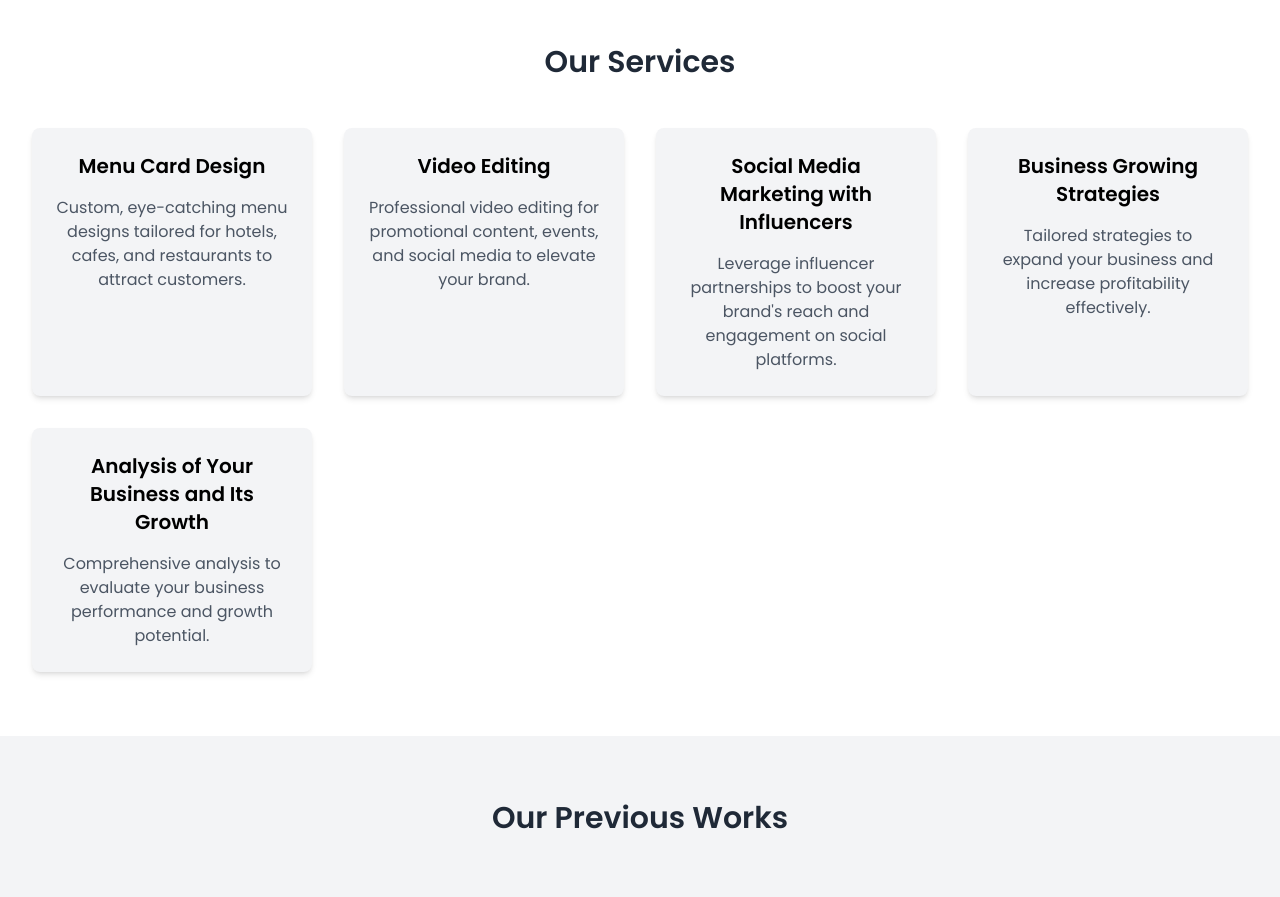
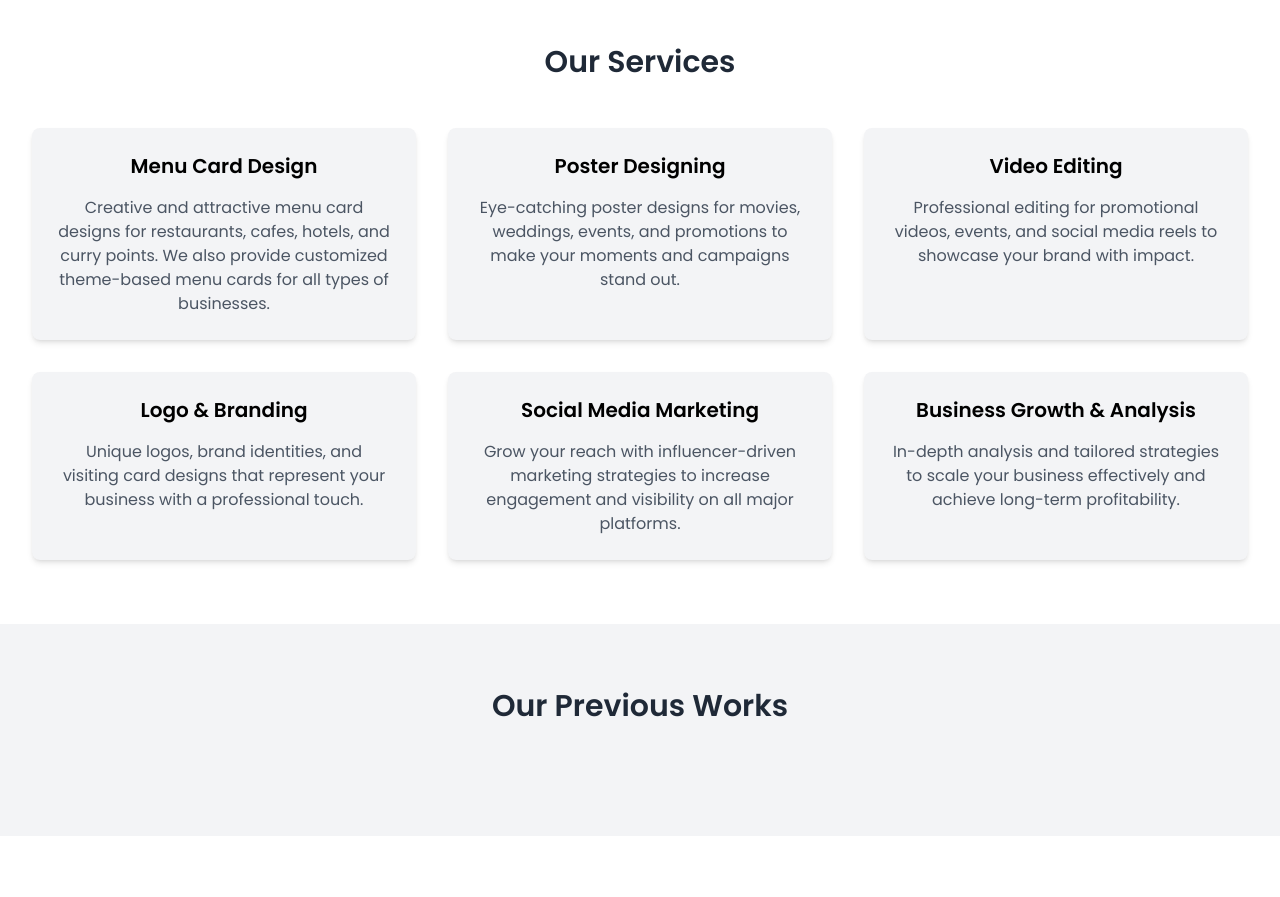
Before and after one commit to WayToGrow/Way-to-Grow-, a plain HTML site: page index.html in a window 1280 px wide. Shown: the part 820-1717 px from the top of the page. Drawn offline with nearby package versions, Linux system fonts and the light colour scheme; some packages are replaced by stand-ins of ours; a script that the page names is missing.

Commit message:
Update index.html

```diff
--- a/index.html
+++ b/index.html
@@ -86,30 +86,48 @@
 <section id="services" class="py-16 bg-white">
   <div class="max-w-7xl mx-auto px-4 sm:px-6 lg:px-8">
     <h2 class="text-2xl sm:text-3xl font-bold text-center text-gray-800 mb-12">Our Services</h2>
-      <div class="grid grid-cols-1 sm:grid-cols-2 lg:grid-cols-4 gap-6 sm:gap-8">
+    <div class="grid grid-cols-1 sm:grid-cols-2 lg:grid-cols-3 gap-6 sm:gap-8">
+
+      <!-- Menu Card Design -->
       <div class="p-6 bg-gray-100 rounded-lg shadow-md text-center">
         <h3 class="text-lg sm:text-xl font-semibold mb-4">Menu Card Design</h3>
-          <p class="text-gray-600 text-sm sm:text-base">Custom, eye-catching menu designs tailored for hotels, cafes, and restaurants to attract customers.</p>
+        <p class="text-gray-600 text-sm sm:text-base">Creative and attractive menu card designs for restaurants, cafes, hotels, and curry points. We also provide customized theme-based menu cards for all types of businesses.</p>
       </div>
+
+      <!-- Poster Designing -->
+      <div class="p-6 bg-gray-100 rounded-lg shadow-md text-center">
+        <h3 class="text-lg sm:text-xl font-semibold mb-4">Poster Designing</h3>
+        <p class="text-gray-600 text-sm sm:text-base">Eye-catching poster designs for movies, weddings, events, and promotions to make your moments and campaigns stand out.</p>
+      </div>
+
+      <!-- Video Editing -->
       <div class="p-6 bg-gray-100 rounded-lg shadow-md text-center">
         <h3 class="text-lg sm:text-xl font-semibold mb-4">Video Editing</h3>
-          <p class="text-gray-600 text-sm sm:text-base">Professional video editing for promotional content, events, and social media to elevate your brand.</p>
+        <p class="text-gray-600 text-sm sm:text-base">Professional editing for promotional videos, events, and social media reels to showcase your brand with impact.</p>
       </div>
+
+      <!-- Logo & Branding -->
       <div class="p-6 bg-gray-100 rounded-lg shadow-md text-center">
-          <h3 class="text-lg sm:text-xl font-semibold mb-4">Social Media Marketing with Influencers</h3>
-          <p class="text-gray-600 text-sm sm:text-base">Leverage influencer partnerships to boost your brand's reach and engagement on social platforms.</p>
+        <h3 class="text-lg sm:text-xl font-semibold mb-4">Logo & Branding</h3>
+        <p class="text-gray-600 text-sm sm:text-base">Unique logos, brand identities, and visiting card designs that represent your business with a professional touch.</p>
       </div>
+
+      <!-- Social Media Marketing -->
       <div class="p-6 bg-gray-100 rounded-lg shadow-md text-center">
-          <h3 class="text-lg sm:text-xl font-semibold mb-4">Business Growing Strategies</h3>
-          <p class="text-gray-600 text-sm sm:text-base">Tailored strategies to expand your business and increase profitability effectively.</p>
+        <h3 class="text-lg sm:text-xl font-semibold mb-4">Social Media Marketing</h3>
+        <p class="text-gray-600 text-sm sm:text-base">Grow your reach with influencer-driven marketing strategies to increase engagement and visibility on all major platforms.</p>
       </div>
+
+      <!-- Business Growth & Analysis -->
       <div class="p-6 bg-gray-100 rounded-lg shadow-md text-center">
-          <h3 class="text-lg sm:text-xl font-semibold mb-4">Analysis of Your Business and Its Growth</h3>
-          <p class="text-gray-600 text-sm sm:text-base">Comprehensive analysis to evaluate your business performance and growth potential.</p>
+        <h3 class="text-lg sm:text-xl font-semibold mb-4">Business Growth & Analysis</h3>
+        <p class="text-gray-600 text-sm sm:text-base">In-depth analysis and tailored strategies to scale your business effectively and achieve long-term profitability.</p>
       </div>
+
     </div>
   </div>
 </section>
+
 
   <!-- Portfolio Section -->
   <section id="portfolio" class="py-16 bg-gray-100">
```
Lines whose indentation alone changed are shown as unchanged.
